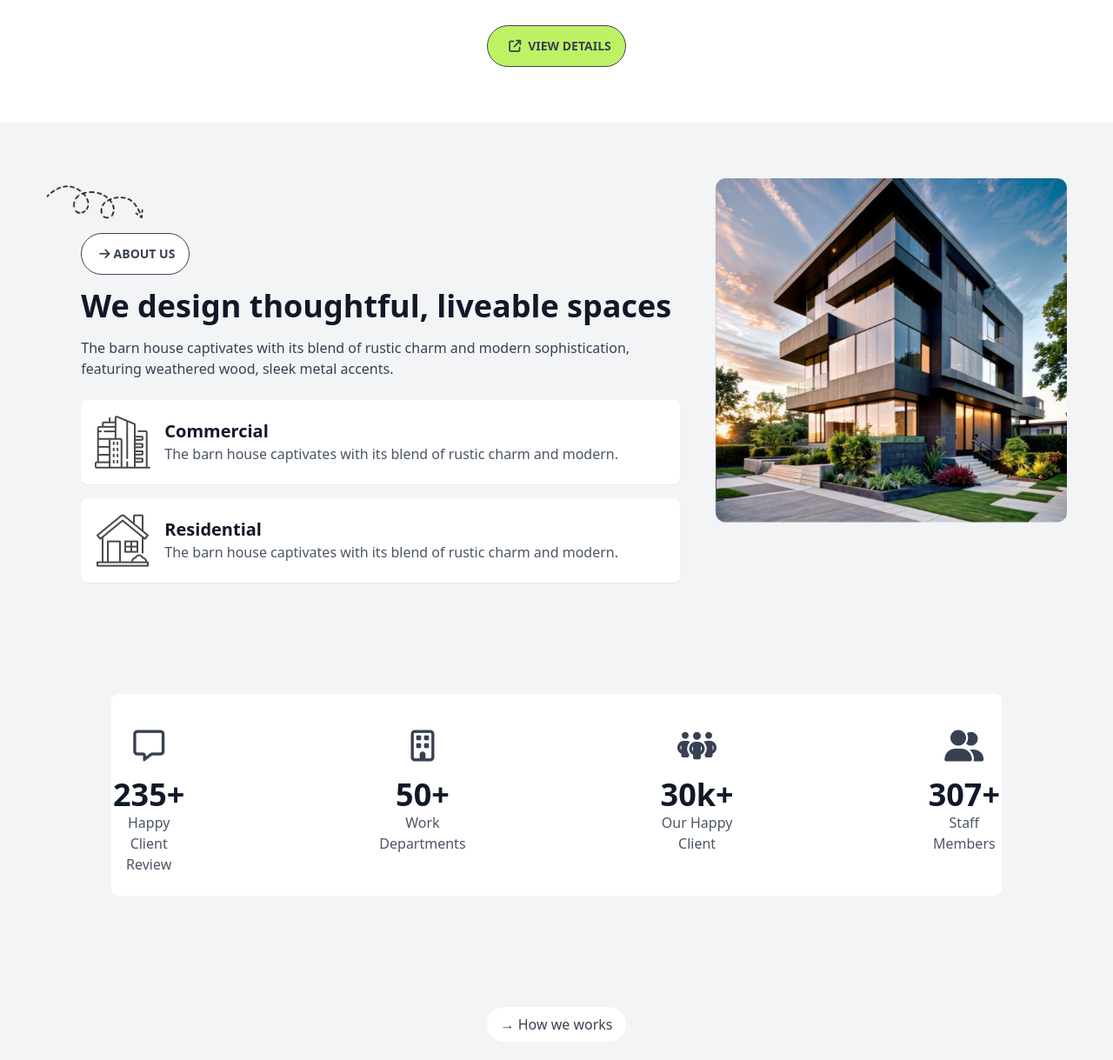
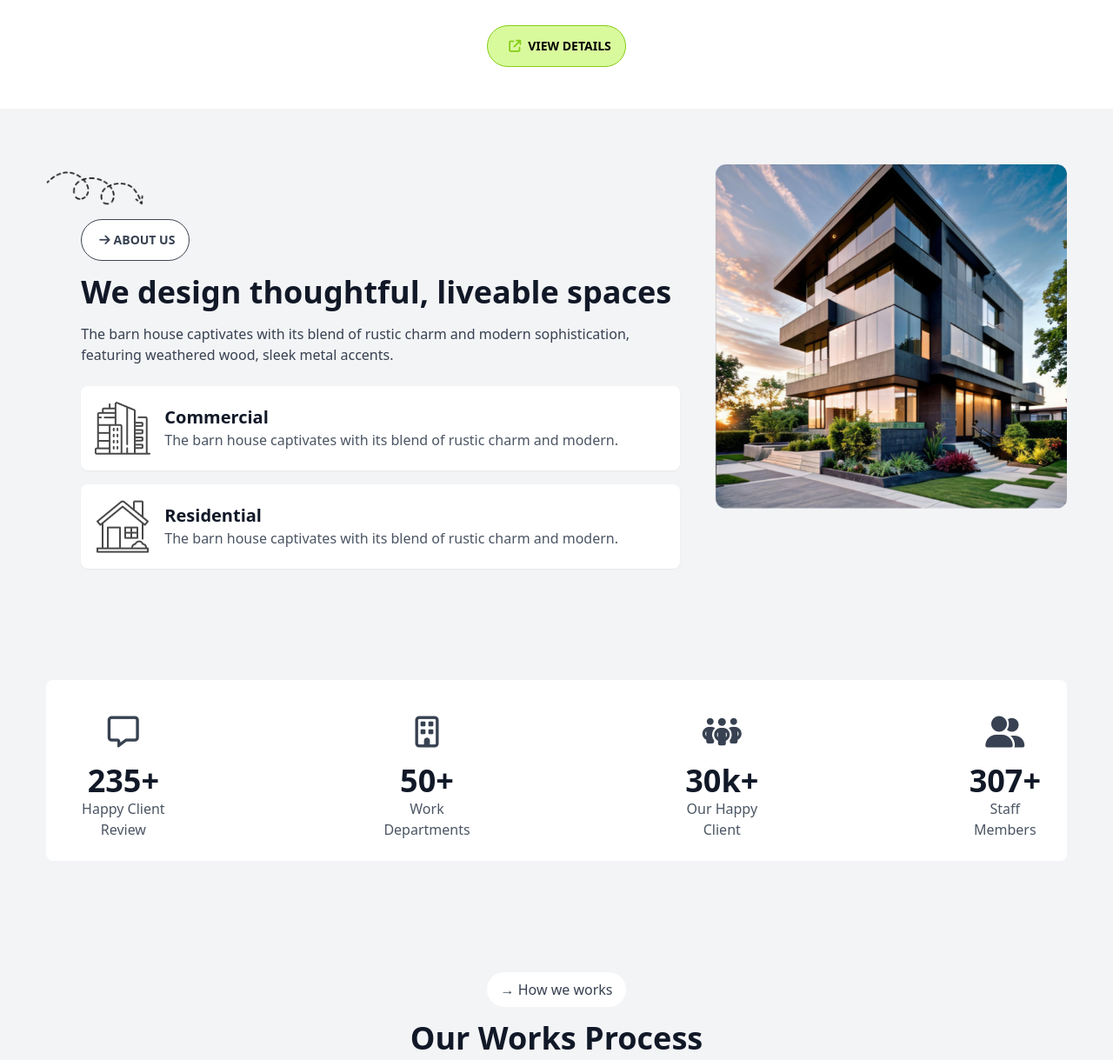
Before and after one commit to Aiman03-del/third-assignment, a plain HTML site: page index.html in a window 1280 px wide. Shown: the part 560-1779 px from the top of the page at 87% size. Drawn offline with nearby package versions, Linux system fonts and the light colour scheme.

Commit message:
adjust header icon and button

```diff
--- a/index.html
+++ b/index.html
@@ -86,8 +86,9 @@
           </button>
 
           <button class="btn btn-ghost rounded-full bg-lime-300 text-black">
-            <i class="fa-solid fa-arrow-up-right-from-square px-1"></i>
-            Read More
+            Book Consult<i
+              class="fa-solid fa-arrow-up-right-from-square px-1"
+            ></i>
           </button>
         </div>
       </div>
@@ -110,14 +111,16 @@
 
       <a
         href="#"
-        class="btn text-md bg-lime-300 text-gray-700 rounded-full mb-4 hover:bg-gray-200"
-        ><i class="fa-solid fa-arrow-up-right-from-square px-2"></i>
+        class="btn btn-ghost rounded-full border-lime-500 bg-lime-200 text-black"
+        ><i
+          class="fa-solid fa-arrow-up-right-from-square px-2 text-lime-500"
+        ></i>
         View Details
       </a>
     </section>
 
     <!-- About Section -->
-    <section class="w-11/12 py-16 container mx-auto">
+    <section class="container mx-auto w-11/12 py-16">
       <div class="flex gap-10">
         <div class="flex flex-col gap-2">
           <img class="my-2 w-28" src="./assets/Vector.png" alt="" />
@@ -174,9 +177,9 @@
       </div>
     </section>
     <!-- Review section -->
-    <section class="py-16">
+    <section class="container mx-auto py-16">
       <div
-        class="w-4/5 rounded-lg p-6 container mx-auto flex justify-center gap-56 bg-white"
+        class="w-11/12 rounded-lg p-6 container mx-auto flex justify-center gap-56 bg-white"
       >
         <div class="text-center">
           <i class="fa-regular fa-message text-4xl my-4"></i>
```
